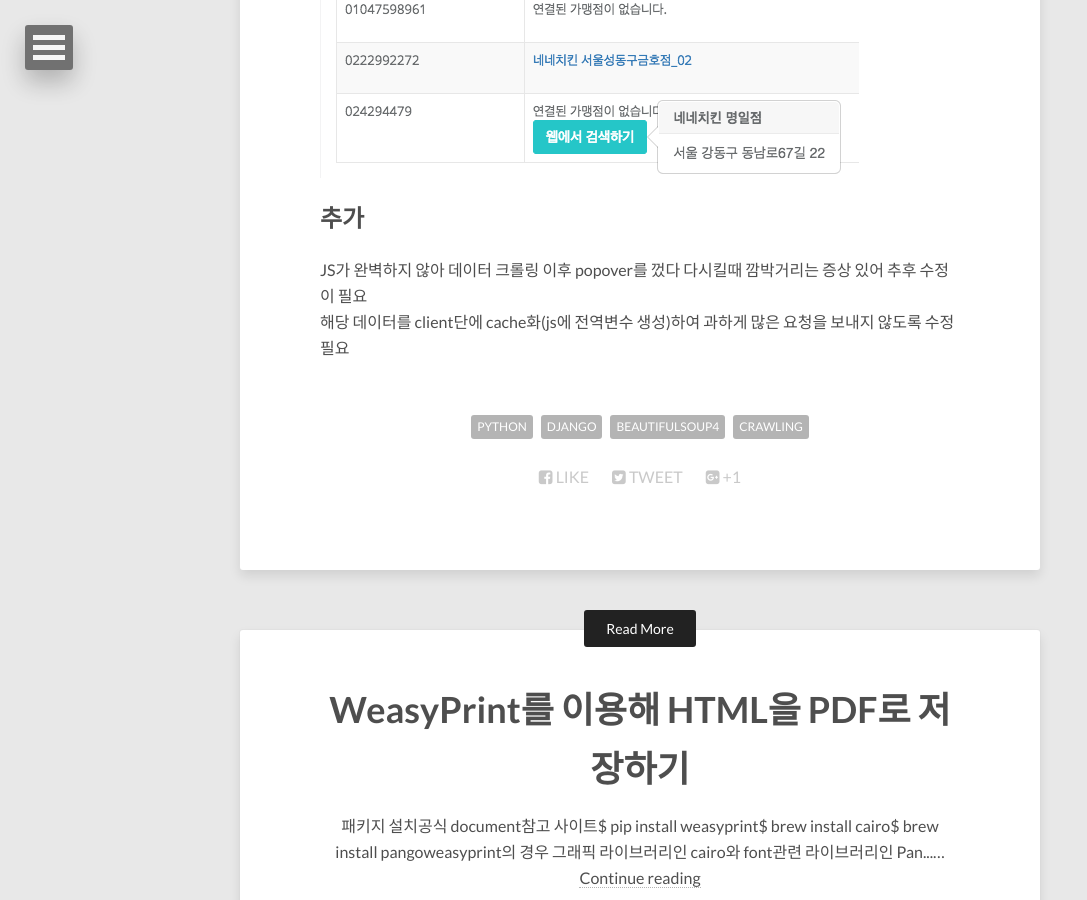
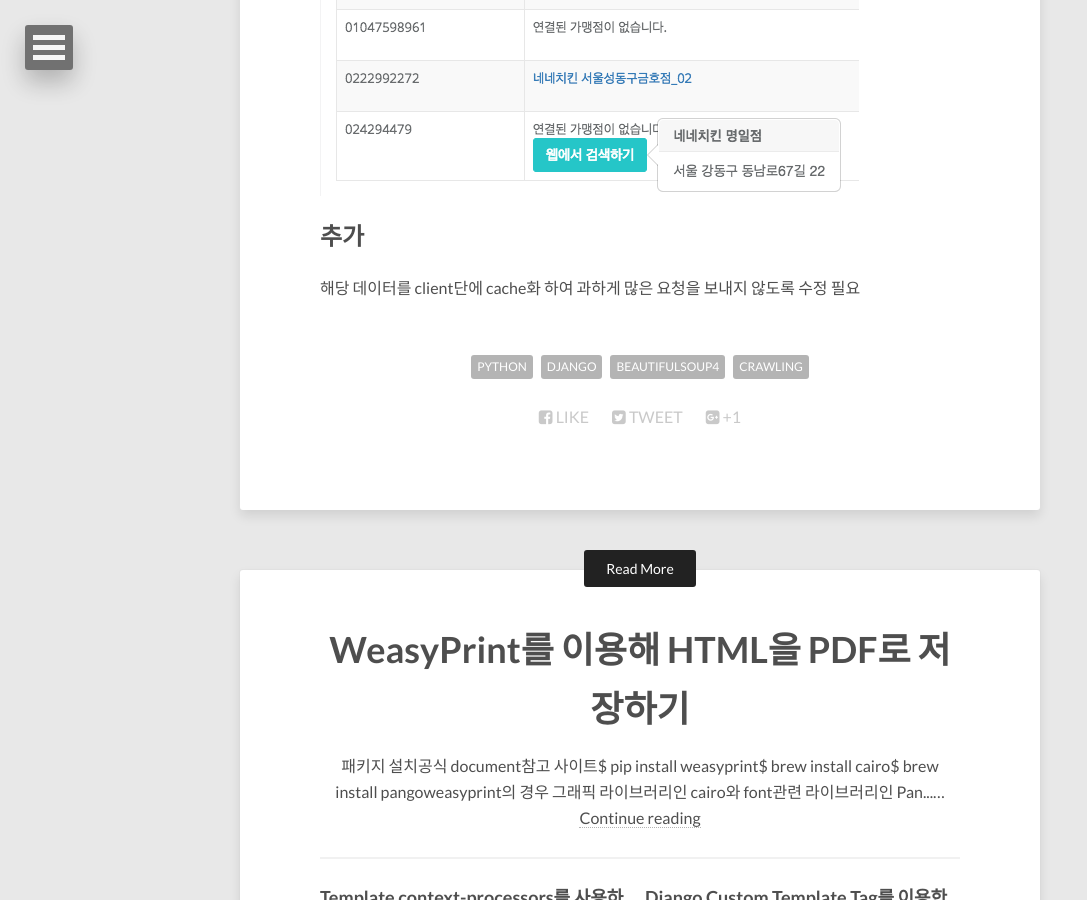
Before and after one commit to Isaccchoi/Isaccchoi.github.io, a Jekyll site: the page built from _posts/2018-03-18-전화번호를-이용해-웹에서-상호명-및-주소-크롤링하기.md, in a window 1280 px wide and 900 px high, scrolled down 2983 px. Shown: the whole window, without its empty margins (0-1087 px from the left). Built offline with Jekyll 4.4.1, drawn with Linux system fonts in a browser that asks for light colours; nearby versions of some CDN libraries; some of the changed text lies outside the part shown.

Commit message:
js코드 수정

```diff
--- a/_posts/2018-03-18-전화번호를-이용해-웹에서-상호명-및-주소-크롤링하기.md
+++ b/_posts/2018-03-18-전화번호를-이용해-웹에서-상호명-및-주소-크롤링하기.md
@@ -144,6 +145,4 @@ def phone_crawler(phone):
 ![info_crawaling_from_number](/images/info_crawl_from_number.png)
 
 ## 추가
-
-JS가 완벽하지 않아 데이터 크롤링 이후 popover를 껐다 다시킬때 깜박거리는 증상 있어 추후 수정이 필요 <br>
-해당 데이터를 client단에 cache화(js에 전역변수 생성)하여 과하게 많은 요청을 보내지 않도록 수정 필요
+해당 데이터를 client단에 cache화 하여 과하게 많은 요청을 보내지 않도록 수정 필요
```
Also changed, not shown: other parts of _posts/2018-03-18-전화번호를-이용해-웹에서-상호명-및-주소-크롤링하기.md (+2 -1 lines).
